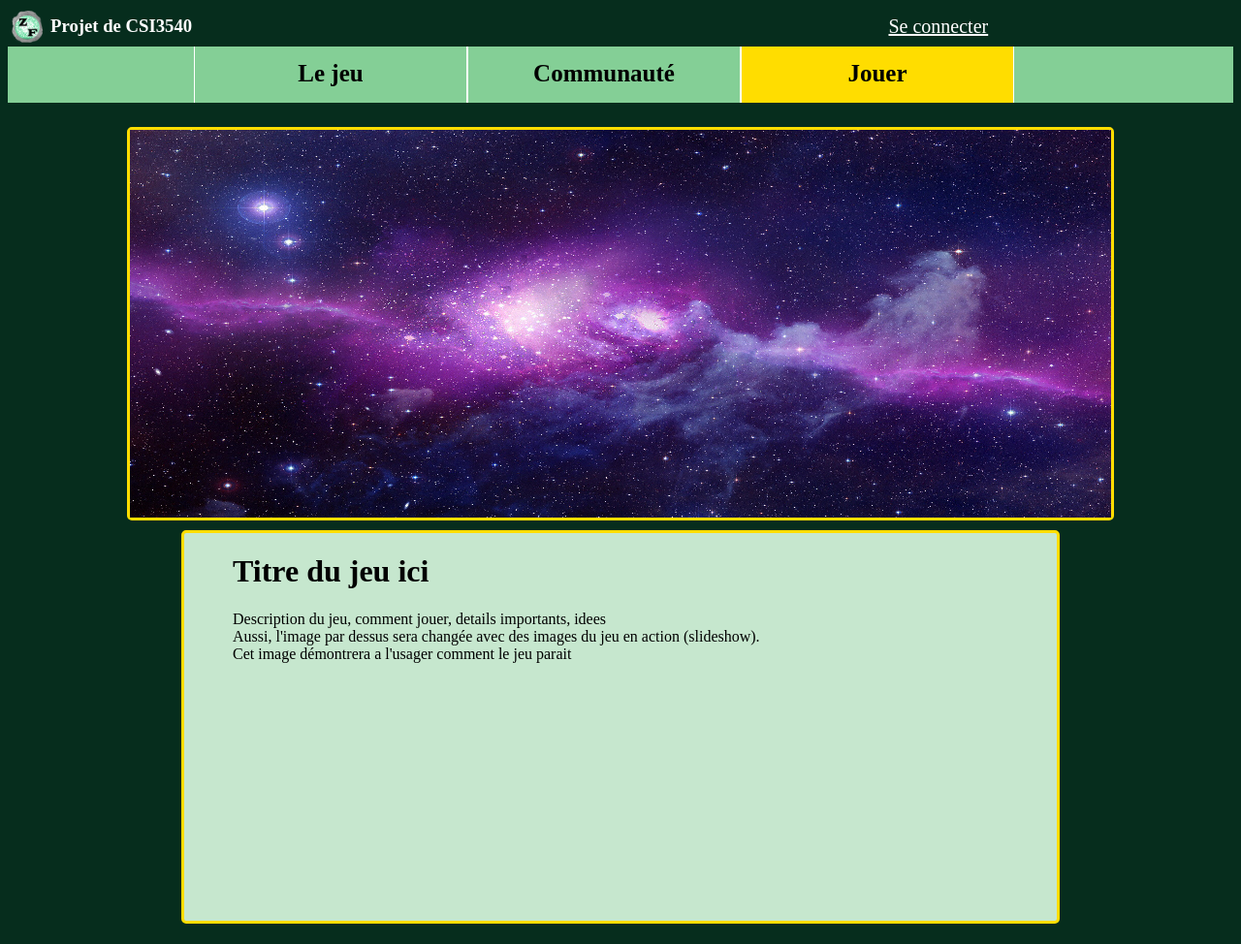
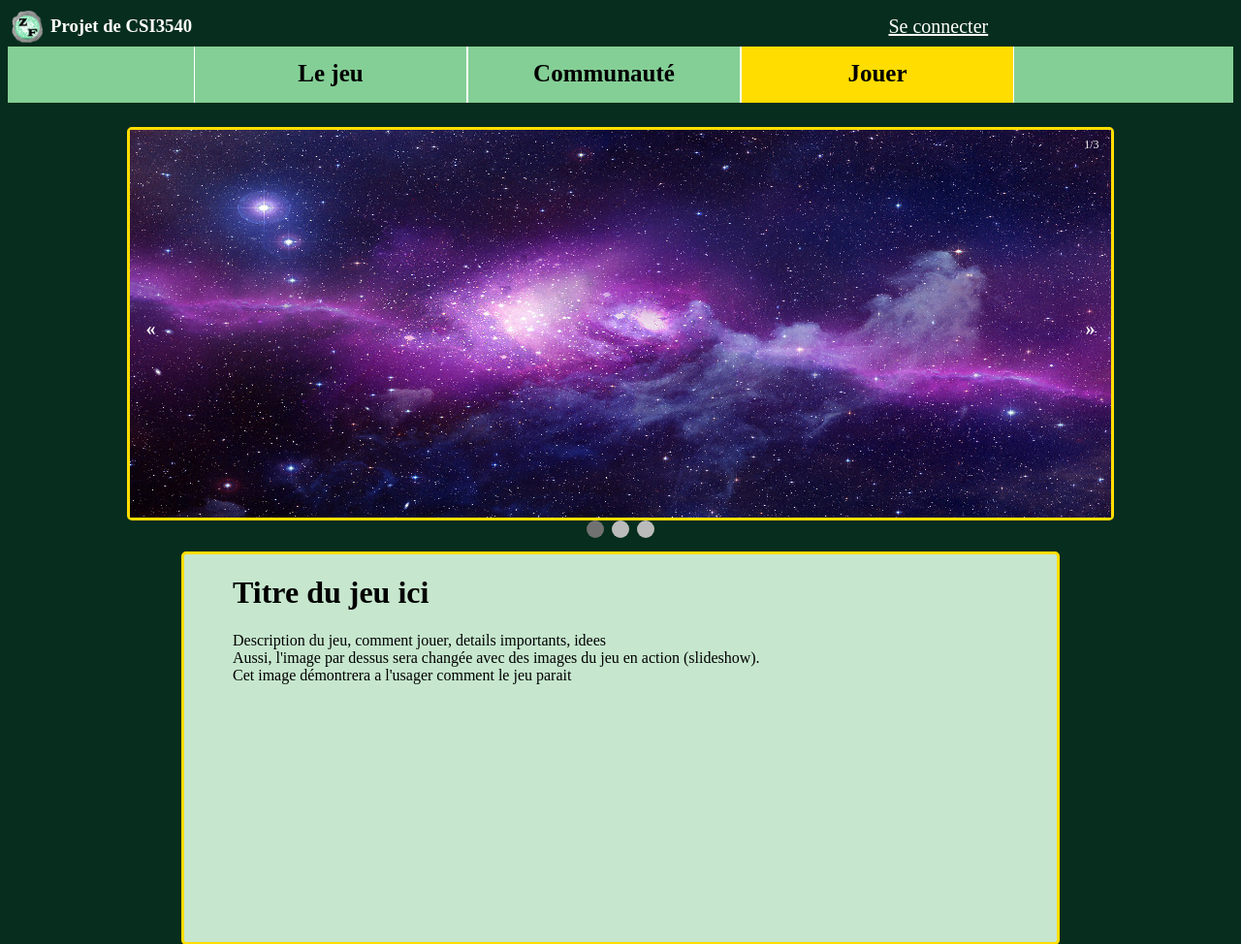
Before and after one commit to paquzach/CSI3540_Projet_ZP_FT, a PHP site: page /home.html in a window 1280 px wide. Shown: the top 974 px of the page at 97% size. Before the commit the page ends 953 px from the top, so only its background shows below. Run offline with PHP 8.4, Linux system fonts and the light colour scheme.

Commit message:
Ajout du slideshow a la page d'acceuil.

```diff
--- a/F&Z/home.html
+++ b/F&Z/home.html
@@ -27,8 +27,26 @@
 </div>
 </ul>
 
-<div class="siteBoxes" style="width: 80%; height:400px ; margin:auto;">
-	<img src="pictures/gameImage.jpg" alt="Image du jeu" height="400px" width="100%">
+<div class="slideshow-container" style="width: 80%; height:400px ; margin:auto;">
+	<div class="mySlides fade">
+		<div class="numbertext">1/3</div>
+		<img src="pictures/gameImage.jpg" alt="Image du jeu" height="400px" width="100%">
+	</div>
+	<div class="mySlides fade">
+		<div class="numbertext">2/3</div>
+		<img src="pictures/gameImage.jpg" alt="Image du jeu" height="400px" width="100%">
+	</div>
+	<div class="mySlides fade">
+		<div class="numbertext">3/3</div>
+		<img src="pictures/gameImage.jpg" alt="Image du jeu" height="400px" width="100%">
+	</div>
+	<a class="prev" onclick="plusSlides(-1)">&laquo</a>
+	<a class="next" onclick="plusSlides(1)">&raquo</a>
+</div>
+<div style="text-align: center">
+  <span class="dot" onclick="currentSlide(1)"></span>
+  <span class="dot" onclick="currentSlide(2)"></span>
+  <span class="dot" onclick="currentSlide(3)"></span>
 </div>
 
 <div class="siteBoxes" style="width: 900px; height:400px ; margin-left:auto; margin-right: auto; margin-top: 10px;">
@@ -44,5 +62,36 @@
 <br>
 <br>
 
+
+<script type="text/javascript">
+var slideIndex = 1;
+showSlides(slideIndex);
+
+function plusSlides(n) {
+  showSlides(slideIndex += n);
+}
+
+function currentSlide(n) {
+  showSlides(slideIndex = n);
+}
+
+function showSlides(n) {
+  var i;
+  var slides = document.getElementsByClassName("mySlides");
+  var dots = document.getElementsByClassName("dot");
+  if (n > slides.length) {slideIndex = 1}
+  if (n < 1) {slideIndex = slides.length}
+  for (i = 0; i < slides.length; i++) {
+      slides[i].style.display = "none";
+  }
+  for (i = 0; i < dots.length; i++) {
+      dots[i].className = dots[i].className.replace(" active", "");
+  }
+  slides[slideIndex-1].style.display = "block";
+  dots[slideIndex-1].className += " active";
+}
+</script>
+
+
 </body>
 </html>
--- a/F&Z/style.css
+++ b/F&Z/style.css
@@ -9,6 +9,93 @@ body
 	border: 3px solid #ffdd00;
 	border-radius: 5px;
 }
+
+.mySlides {
+	display: none;
+}
+
+.slideshow-container
+{
+	border: 3px solid #ffdd00;
+	border-radius: 5px;
+	position: relative;
+	margin: auto;
+}
+
+.prev, .next {
+	cursor: pointer;
+	position: absolute;
+	top:50%;
+	width: auto;
+	padding: 16px;
+	margin-top: -22px;
+	color:white;
+	font-weight: bold;
+	font-size: 20px;
+	transition: 0.6s ease;
+	border-radius: 0 3px 3px 0;
+}
+
+.next {
+	right:0;
+	border-radius: 3px 0 0 3px;
+}
+
+.prev:hover, .next:hover{
+	background-color: rgba(0,0,0,0.8);
+}
+
+.text{
+	color: #f2f2f2;
+	font-size: 15px;
+	padding: 8px 12px;
+  	position: absolute;
+  	bottom: 8px;
+  	width: 100%;
+  	text-align: center;
+}
+
+.numbertext {
+  	color: #f2f2f2;
+  	font-size: 12px;
+  	padding: 8px 12px;
+  	position: absolute;
+  	top: 0;
+  	right:0;
+}
+
+.dot {
+ 	cursor:pointer;
+  	height: 18px;
+  	width: 18px;
+  	margin: 0 2px;
+  	background-color: #bbb;
+ 	border-radius: 50%;
+  	display: inline-block;
+  	transition: background-color 0.6s ease;
+}
+
+.active, .dot:hover {
+  background-color: #717171;
+}
+
+.fade {
+  -webkit-animation-name: fade;
+  -webkit-animation-duration: 1.5s;
+  animation-name: fade;
+  animation-duration: 1.5s;
+}
+
+@-webkit-keyframes fade {
+  from {opacity: .4}
+  to {opacity: 1}
+}
+
+@keyframes fade {
+  from {opacity: .4}
+  to {opacity: 1}
+}
+
 
 #top,#bottom {
     position: fixed;
```
